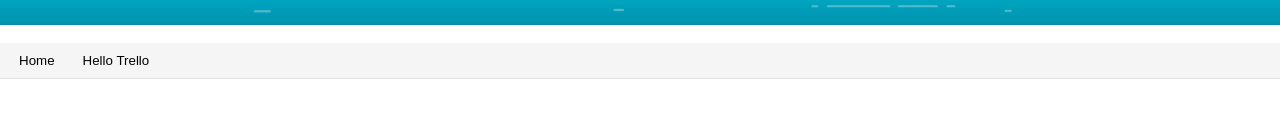
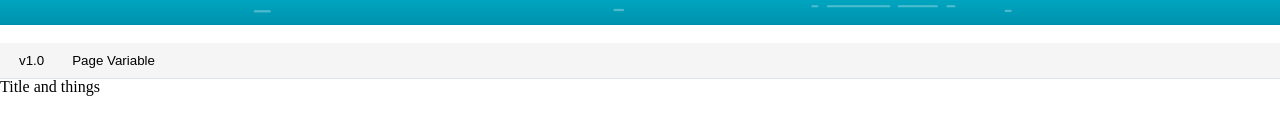
Before and after one commit to IsaacCDHall/Angular-siteRebuild, an Angular app: page /home in a window 1280 px wide. Shown: the part 495-630 px from the top of the page. Built offline with nearby package versions, Linux system fonts and the light colour scheme.

Commit message:
move nav bar to its own component

```diff
--- a/src/app/app.component.html
+++ b/src/app/app.component.html
@@ -3,11 +3,3 @@
 
 <router-outlet></router-outlet>
 <!-- <br> -->
-
-<div class="navigationBar">
-  <nav>
-    <a routerLink="/home"><button type="button" name="button">Home</button></a>
-    <a href="#"><button type="button" name="button"><h1>{{title}}</h1></button></a>
-  </nav>
-
-</div>
--- a/src/app/app.module.ts
+++ b/src/app/app.module.ts
@@ -6,13 +6,17 @@ import { AppComponent } from './app.component';
 import { AppRoutingModule } from './/app-routing.module';
 import { LandingPageComponent } from './landing-page/landing-page.component';
 import { HeaderComponent } from './header/header.component';
+import { BottomBodyComponent } from './bottom-body/bottom-body.component';
+import { NavBarComponent } from './nav-bar/nav-bar.component';
 
 
 @NgModule({
   declarations: [
     AppComponent,
     LandingPageComponent,
-    HeaderComponent
+    HeaderComponent,
+    BottomBodyComponent,
+    NavBarComponent
   ],
   imports: [
     BrowserModule,
--- /dev/null
+++ b/src/app/bottom-body/bottom-body.component.html
@@ -0,0 +1,3 @@
+<div class="box">
+  <h1>Title and things</h1>
+</div>
--- /dev/null
+++ b/src/app/bottom-body/bottom-body.component.ts
@@ -0,0 +1,15 @@
+import { Component, OnInit } from '@angular/core';
+
+@Component({
+  selector: 'app-bottom-body',
+  templateUrl: './bottom-body.component.html',
+  styleUrls: ['./bottom-body.component.scss']
+})
+export class BottomBodyComponent implements OnInit {
+
+  constructor() { }
+
+  ngOnInit() {
+  }
+
+}
--- a/src/app/landing-page/landing-page.component.html
+++ b/src/app/landing-page/landing-page.component.html
@@ -5,3 +5,5 @@
     <input type="text" placeholder="Search">
   </div>
 </div>
+<app-nav-bar></app-nav-bar>
+<app-bottom-body></app-bottom-body>
--- /dev/null
+++ b/src/app/nav-bar/nav-bar.component.html
@@ -0,0 +1,7 @@
+<div class="navigationBar">
+  <nav>
+    <a routerLink="/home"><button type="button" name="button">v1.0</button></a>
+    <a href="#"><button type="button" name="button"><h1>{{title}}</h1></button></a>
+  </nav>
+
+</div>
--- /dev/null
+++ b/src/app/nav-bar/nav-bar.component.scss
@@ -0,0 +1,23 @@
+.navigationBar{
+  background-color: whitesmoke;
+  border-bottom: 1px solid #dee5e8;
+}
+
+
+nav{
+  display: flex;
+  flex-flow: row;
+  padding: 5px 5px;
+  font-size: 13px;
+  button{
+    padding: 5px 14px;
+    max-width: 270px;
+    background-color: inherit;
+    border: 0px;
+    &:hover{
+      border: 1px solid lightgray;
+      background-color:white;
+      border-radius: 2px;
+    }
+  }
+}
--- /dev/null
+++ b/src/app/nav-bar/nav-bar.component.ts
@@ -0,0 +1,19 @@
+import { Component, OnInit } from '@angular/core';
+
+@Component({
+  selector: 'app-nav-bar',
+  templateUrl: './nav-bar.component.html',
+  styleUrls: ['./nav-bar.component.scss']
+})
+export class NavBarComponent implements OnInit {
+
+
+
+  title = 'Page Variable';
+  constructor() { }
+
+
+  ngOnInit() {
+  }
+
+}
```
Also changed, not shown: src/app/bottom-body/bottom-body.component.scss (added), 2 other files (tests, documents, lock files or other folders).
